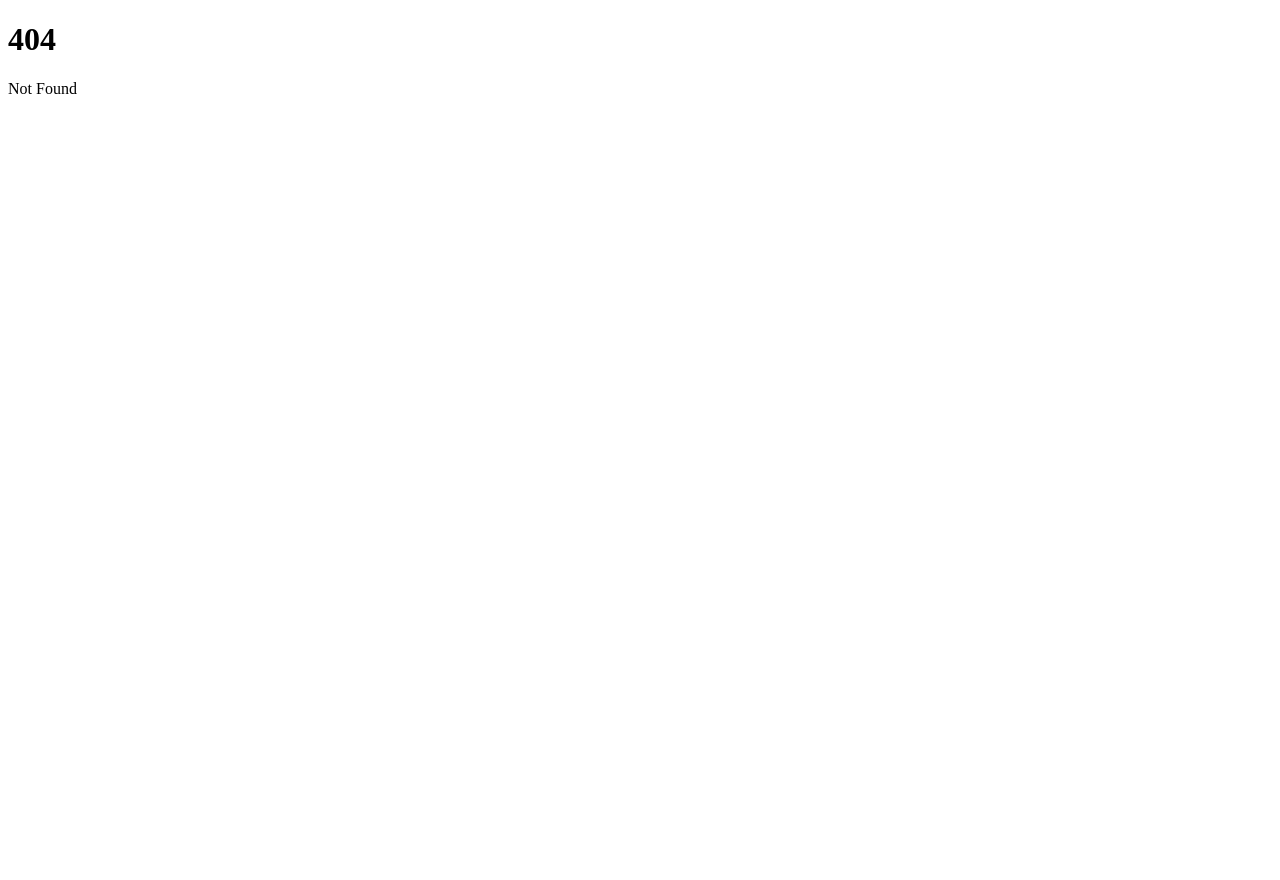
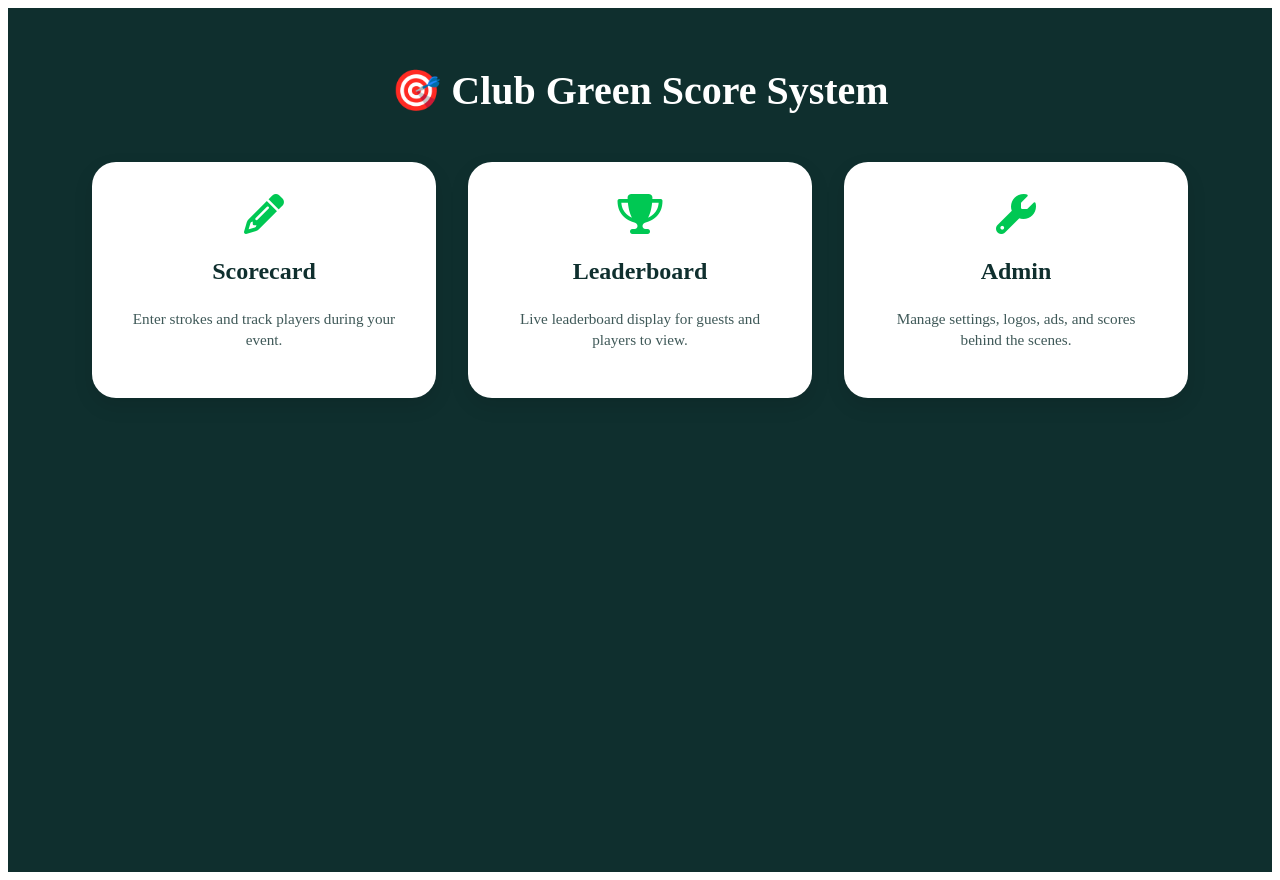
Before and after one commit to liamdesic/clubgreen, a SvelteKit app: page / in a window 1280 px wide. Before the commit this address had no page. Before the commit the page ends 800 px from the top, so only its background shows below. Built offline with nearby package versions, Linux system fonts and the light colour scheme; a web font is replaced by a local one.

Commit message:
Describe your changes

```diff
--- /dev/null
+++ b/src/routes/+page.svelte
@@ -0,0 +1,103 @@
+<script>
+  // No JS needed for this page
+</script>
+
+<svelte:head>
+  <title>Club Green Score System</title>
+</svelte:head>
+
+<div class="landing-container">
+  <h1 class="title">🎯 Club Green Score System</h1>
+
+  <div class="card-grid">
+    <a class="nav-card" href="/scorecard">
+      <i class="fa-solid fa-pencil"></i>
+      <h2>Scorecard</h2>
+      <p>Enter strokes and track players during your event.</p>
+    </a>
+
+    <a class="nav-card" href="/leaderboard">
+      <i class="fa-solid fa-trophy"></i>
+      <h2>Leaderboard</h2>
+      <p>Live leaderboard display for guests and players to view.</p>
+    </a>
+
+    <a class="nav-card" href="/admin">
+      <i class="fa-solid fa-wrench"></i>
+      <h2>Admin</h2>
+      <p>Manage settings, logos, ads, and scores behind the scenes.</p>
+    </a>
+  </div>
+</div>
+
+<style>
+  @import url('https://cdnjs.cloudflare.com/ajax/libs/font-awesome/6.5.0/css/all.min.css');
+
+  .landing-container {
+    background: #0f2f2e;
+    color: white;
+    min-height: 100vh;
+    padding: 2rem;
+    text-align: center;
+  }
+
+  .title {
+    font-size: 2.5rem;
+    margin-bottom: 3rem;
+    font-weight: 700;
+  }
+
+  .card-grid {
+    display: flex;
+    justify-content: center;
+    gap: 2rem;
+    flex-wrap: wrap;
+  }
+
+  .nav-card {
+    background: white;
+    color: #0f2f2e;
+    padding: 2rem;
+    border-radius: 1.5rem;
+    width: 280px;
+    text-decoration: none;
+    transition: transform 0.2s ease, box-shadow 0.2s ease;
+    display: flex;
+    flex-direction: column;
+    align-items: center;
+    box-shadow: 0 8px 20px rgba(0, 0, 0, 0.1);
+  }
+
+  .nav-card:hover {
+    transform: translateY(-5px);
+    box-shadow: 0 12px 25px rgba(0, 0, 0, 0.2);
+  }
+
+  .nav-card i {
+    font-size: 2.5rem;
+    margin-bottom: 1rem;
+    color: #00c853;
+  }
+
+  .nav-card h2 {
+    margin: 0.5rem 0;
+    font-size: 1.5rem;
+  }
+
+  .nav-card p {
+    font-size: 0.95rem;
+    line-height: 1.4;
+    opacity: 0.8;
+  }
+
+  @media (max-width: 768px) {
+    .card-grid {
+      flex-direction: column;
+      align-items: center;
+    }
+
+    .nav-card {
+      width: 90%;
+    }
+  }
+</style>
```
